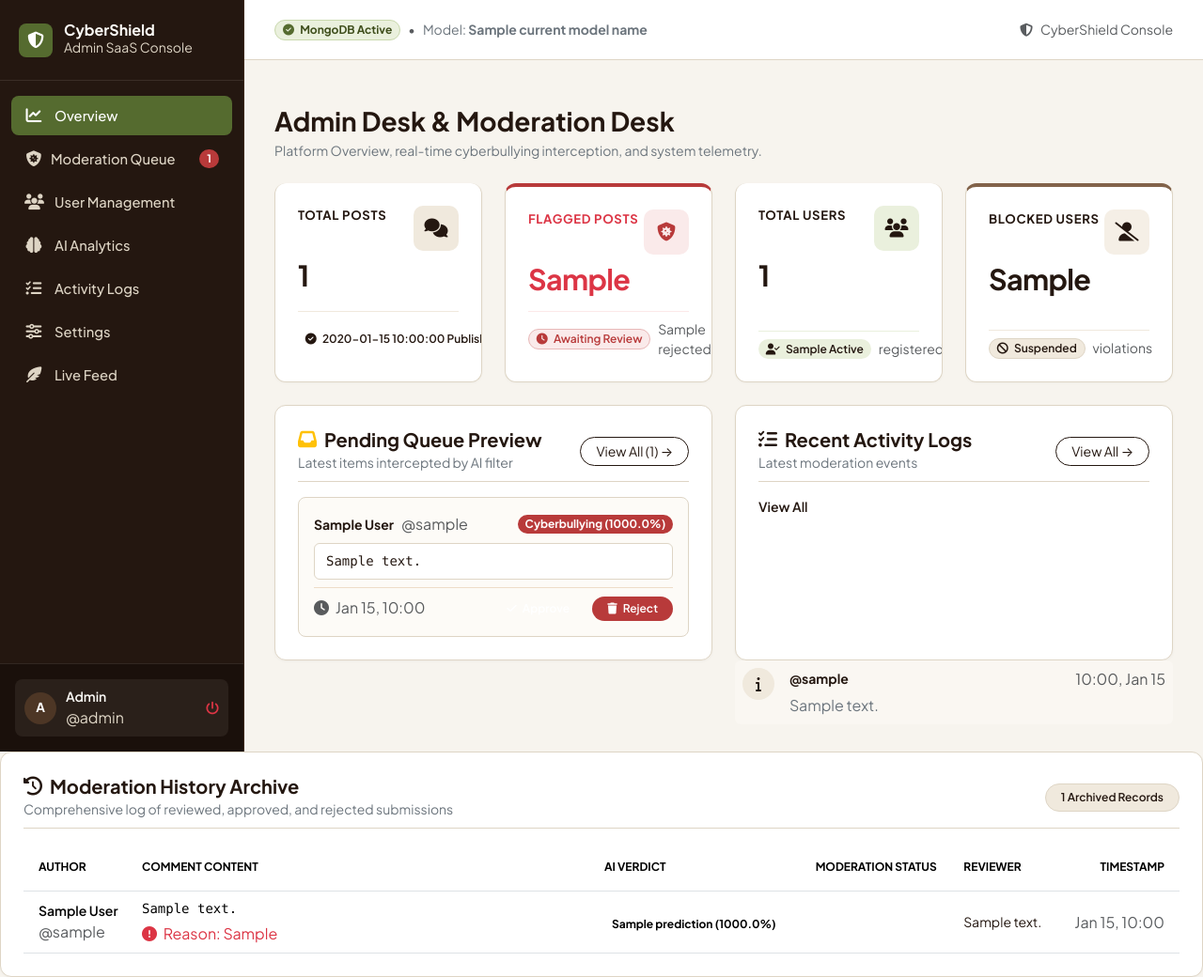
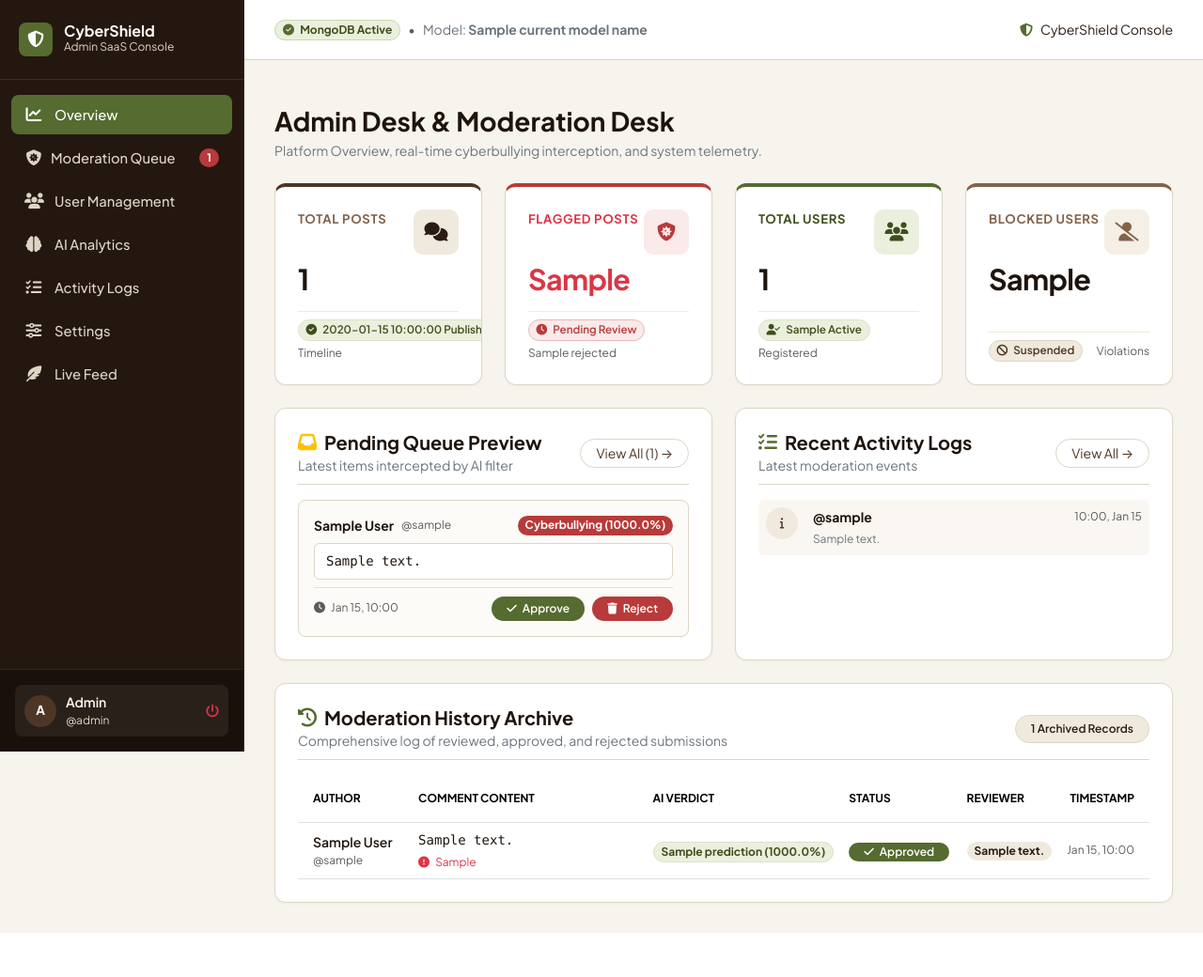
Before and after one commit to Kamakhya07/NLP_project, a Python web app: template templates/admin/dashboard.html in a window 1280 px wide. Shown: the whole page at 94% size. After the commit the page ends 993 px from the top, so only its background shows below. Run offline with Jinja, Linux system fonts and the light colour scheme; the template is opened without the code that fills it: most values are stand-ins (such as "Sample title", 1, 10 or a date in 2020).

Commit message:
fix(ui): eliminate text overlapping, badge clipping, table overflow, and activity log card structure in admin desk

```diff
--- a/templates/admin/base_admin.html
+++ b/templates/admin/base_admin.html
@@ -27,13 +27,36 @@
             --sidebar-active: #556b2f;
             --sidebar-border: #3d2a1d;
 
+            --coffee-darkest: #1e140d;
+            --coffee-dark: #2a1c13;
+            --coffee-medium: #3d2a1d;
+            --coffee-warm: #4d3625;
+            --coffee-light: #644933;
+            --coffee-muted: #82634a;
+
+            /* Rich Solid Olive Palette */
+            --olive-darkest: #2d3814;
+            --olive-dark: #3f4e1c;
+            --olive-medium: #556b2f;
+            --olive-warm: #637a37;
+            --olive-light: #7b9449;
+            --olive-tint: #eaf0dd;
+            --olive-subtle: #dbe4c7;
+
             /* Rich Solid Beige / Linen Palette */
             --body-bg: #f7f4ee;
             --card-bg: #ffffff;
             --card-border: #ded5c5;
             --card-border-subtle: #eae2d5;
+            --beige-bg: #f7f4ee;
+            --beige-surface: #ffffff;
+            --beige-card: #fdfbf7;
+            --beige-subtle: #f0e9dd;
+            --beige-border: #ded5c5;
+            --beige-border-dark: #c4b69f;
+            --beige-muted: #746757;
 
-            /* Rich Solid Accents */
+            /* Rich Solid Semantic Accents */
             --primary-accent: #4d3625;        /* Coffee */
             --primary-accent-hover: #382618;
             --success-color: #556b2f;         /* Olive */
@@ -45,6 +68,10 @@
             --text-main: #241710;             /* Coffee Dark */
             --text-muted: #786858;
             --text-light: #fdfbf7;
+        }
+
+        .fs-xs {
+            font-size: 0.75rem !important;
         }
 
         body {
--- a/templates/admin/dashboard.html
+++ b/templates/admin/dashboard.html
@@ -24,11 +24,11 @@
                 </div>
                 <div class="kpi-val" style="color: var(--coffee-darkest);">{{ analytics.total_posts }}</div>
             </div>
-            <div class="d-flex align-items-center gap-2 mt-3 pt-2 border-top" style="border-color: #f0e9dd !important;">
-                <span class="badge rounded-pill fw-semibold" style="background-color: var(--olive-tint); color: var(--olive-dark); border: 1px solid var(--olive-subtle);">
+            <div class="d-flex align-items-center justify-content-between flex-wrap gap-1 mt-3 pt-2 border-top" style="border-color: #f0e9dd !important;">
+                <span class="badge rounded-pill fw-semibold text-nowrap" style="background-color: var(--olive-tint); color: var(--olive-dark); border: 1px solid var(--olive-subtle); font-size: 0.73rem;">
                     <i class="fa-solid fa-circle-check me-1"></i> {{ analytics.published_posts }} Published
                 </span>
-                <span class="small text-muted">on timeline</span>
+                <span class="text-muted text-nowrap" style="font-size: 0.75rem;">Timeline</span>
             </div>
         </div>
     </div>
@@ -45,11 +45,11 @@
                 </div>
                 <div class="kpi-val text-danger">{{ analytics.quarantined_posts }}</div>
             </div>
-            <div class="d-flex align-items-center gap-2 mt-3 pt-2 border-top" style="border-color: #fce8e8 !important;">
-                <span class="badge rounded-pill fw-semibold" style="background-color: #faeaea; color: var(--danger-color); border: 1px solid #e8b8b8;">
-                    <i class="fa-solid fa-clock me-1"></i> Awaiting Review
+            <div class="d-flex align-items-center justify-content-between flex-wrap gap-1 mt-3 pt-2 border-top" style="border-color: #fce8e8 !important;">
+                <span class="badge rounded-pill fw-semibold text-nowrap" style="background-color: #faeaea; color: var(--danger-color); border: 1px solid #e8b8b8; font-size: 0.73rem;">
+                    <i class="fa-solid fa-clock me-1"></i> Pending Review
                 </span>
-                <span class="small text-muted">{{ analytics.rejected_posts }} rejected</span>
+                <span class="text-muted text-nowrap" style="font-size: 0.75rem;">{{ analytics.rejected_posts }} rejected</span>
             </div>
         </div>
     </div>
@@ -66,11 +66,11 @@
                 </div>
                 <div class="kpi-val" style="color: var(--coffee-darkest);">{{ analytics.total_users }}</div>
             </div>
-            <div class="d-flex align-items-center gap-2 mt-3 pt-2 border-top" style="border-color: #eaf0dd !important;">
-                <span class="badge rounded-pill fw-semibold" style="background-color: #eaf0dd; color: var(--olive-dark); border: 1px solid var(--olive-subtle);">
+            <div class="d-flex align-items-center justify-content-between flex-wrap gap-1 mt-3 pt-2 border-top" style="border-color: #eaf0dd !important;">
+                <span class="badge rounded-pill fw-semibold text-nowrap" style="background-color: #eaf0dd; color: var(--olive-dark); border: 1px solid var(--olive-subtle); font-size: 0.73rem;">
                     <i class="fa-solid fa-user-check me-1"></i> {{ analytics.active_users }} Active
                 </span>
-                <span class="small text-muted">registered</span>
+                <span class="text-muted text-nowrap" style="font-size: 0.75rem;">Registered</span>
             </div>
         </div>
     </div>
@@ -87,11 +87,11 @@
                 </div>
                 <div class="kpi-val" style="color: var(--coffee-darkest);">{{ analytics.blocked_users }}</div>
             </div>
-            <div class="d-flex align-items-center gap-2 mt-3 pt-2 border-top" style="border-color: #f0e9dd !important;">
-                <span class="badge rounded-pill fw-semibold" style="background-color: #f0e9dd; color: var(--coffee-warm); border: 1px solid #ded5c5;">
+            <div class="d-flex align-items-center justify-content-between flex-wrap gap-1 mt-3 pt-2 border-top" style="border-color: #f0e9dd !important;">
+                <span class="badge rounded-pill fw-semibold text-nowrap" style="background-color: #f0e9dd; color: var(--coffee-warm); border: 1px solid #ded5c5; font-size: 0.73rem;">
                     <i class="fa-solid fa-ban me-1"></i> Suspended
                 </span>
-                <span class="small text-muted">violations</span>
+                <span class="text-muted text-nowrap" style="font-size: 0.75rem;">Violations</span>
             </div>
         </div>
     </div>
@@ -134,12 +134,12 @@
                             <span class="text-muted fs-xs"><i class="fa-solid fa-clock me-1"></i> {{ p.created_at.strftime('%b %d, %H:%M') if p.created_at else 'Recent' }}</span>
                             <div class="d-flex align-items-center gap-2">
                                 <form method="POST" action="{{ url_for('admin_approve_post', post_id=p._id) }}" class="d-inline">
-                                    <button type="submit" class="btn btn-sm py-1 px-3 rounded-pill fw-semibold" style="background-color: var(--olive-medium); color: #ffffff; font-size: 0.75rem; border: none;">
+                                    <button type="submit" class="btn btn-sm py-1 px-3 rounded-pill fw-semibold" style="background-color: #556b2f !important; color: #ffffff !important; font-size: 0.75rem; border: none;">
                                         <i class="fa-solid fa-check me-1"></i> Approve
                                     </button>
                                 </form>
                                 <form method="POST" action="{{ url_for('admin_reject_post', post_id=p._id) }}" class="d-inline" onsubmit="return confirm('Reject this flagged post?');">
-                                    <button type="submit" class="btn btn-sm py-1 px-3 rounded-pill fw-semibold" style="background-color: var(--danger-color); color: #ffffff; font-size: 0.75rem; border: none;">
+                                    <button type="submit" class="btn btn-sm py-1 px-3 rounded-pill fw-semibold" style="background-color: #b83a3a !important; color: #ffffff !important; font-size: 0.75rem; border: none;">
                                         <i class="fa-solid fa-trash me-1"></i> Reject
                                     </button>
                                 </form>
@@ -150,7 +150,7 @@
                 </div>
             {% else %}
                 <div class="p-5 text-center text-muted flex-grow-1 d-flex flex-column justify-content-center">
-                    <i class="fa-solid fa-circle-check fs-1 mb-3" style="color: var(--olive-medium);"></i>
+                    <i class="fa-solid fa-circle-check fs-1 mb-3" style="color: #556b2f;"></i>
                     <h6 class="fw-bold" style="color: var(--coffee-darkest);">Queue is Clear!</h6>
                     <p class="small text-muted mb-0">No intercepted cyberbullying comments currently require review.</p>
                 </div>
@@ -164,15 +164,13 @@
             <div class="d-flex align-items-center justify-content-between mb-3 pb-2 border-bottom" style="border-color: var(--card-border) !important;">
                 <div>
                     <h5 class="fw-bold mb-0 d-flex align-items-center gap-2" style="color: var(--coffee-darkest);">
-                        <i class="fa-solid fa-list-check" style="color: var(--olive-medium);"></i> Recent Activity Logs
+                        <i class="fa-solid fa-list-check" style="color: #556b2f;"></i> Recent Activity Logs
                     </h5>
                     <span class="text-secondary small">Latest moderation events</span>
                 </div>
                 <a href="{{ url_for('admin_activity') }}" class="btn btn-sm btn-outline-secondary rounded-pill px-3" style="color: var(--coffee-warm); border-color: var(--beige-border);">
                     View All &rarr;
                 </a>
-            </div>
-                <a href="{{ url_for('admin_activity') }}" class="small text-decoration-none fw-semibold" style="color: var(--coffee-warm);">View All</a>
             </div>
 
             {% if recent_activities %}
@@ -218,71 +216,73 @@
             <div class="d-flex align-items-center justify-content-between mb-3 pb-2 border-bottom flex-wrap gap-2" style="border-color: var(--card-border) !important;">
                 <div>
                     <h5 class="fw-bold mb-0 d-flex align-items-center gap-2" style="color: var(--coffee-darkest);">
-                        <i class="fa-solid fa-clock-rotate-left" style="color: var(--olive-medium);"></i> Moderation History Archive
+                        <i class="fa-solid fa-clock-rotate-left" style="color: #556b2f;"></i> Moderation History Archive
                     </h5>
                     <span class="text-secondary small">Comprehensive log of reviewed, approved, and rejected submissions</span>
                 </div>
-                <span class="badge rounded-pill px-3 py-2 fw-semibold" style="background-color: #f0e9dd; color: var(--coffee-dark); border: 1px solid var(--card-border);">
+                <span class="badge rounded-pill px-3 py-2 fw-semibold text-nowrap" style="background-color: #f0e9dd; color: var(--coffee-dark); border: 1px solid var(--card-border);">
                     {{ history_posts|length }} Archived Records
                 </span>
             </div>
 
-            <div class="table-responsive">
-                <table class="table table-hover align-middle mb-0">
+            <div class="table-responsive" style="width: 100%; overflow-x: auto; -webkit-overflow-scrolling: touch;">
+                <table class="table table-hover align-middle mb-0" style="min-width: 840px;">
                     <thead style="background-color: #f5efe6; color: var(--coffee-muted); font-size: 0.75rem; text-transform: uppercase;">
                         <tr>
-                            <th class="ps-3 py-3">Author</th>
-                            <th class="py-3" style="width: 40%;">Comment Content</th>
-                            <th class="py-3">AI Verdict</th>
-                            <th class="py-3">Moderation Status</th>
-                            <th class="py-3">Reviewer</th>
-                            <th class="text-end pe-3 py-3">Timestamp</th>
+                            <th class="ps-3 py-3 text-nowrap" style="width: 14%;">Author</th>
+                            <th class="py-3" style="width: 36%;">Comment Content</th>
+                            <th class="py-3 text-nowrap" style="width: 18%;">AI Verdict</th>
+                            <th class="py-3 text-nowrap" style="width: 14%;">Status</th>
+                            <th class="py-3 text-nowrap" style="width: 10%;">Reviewer</th>
+                            <th class="text-end pe-3 py-3 text-nowrap" style="width: 8%;">Timestamp</th>
                         </tr>
                     </thead>
                     <tbody>
                         {% if history_posts %}
                             {% for p in history_posts %}
                             <tr>
-                                <td class="ps-3">
+                                <td class="ps-3 text-nowrap">
                                     <div class="fw-semibold small" style="color: var(--coffee-darkest);">{{ p.display_name }}</div>
                                     <div class="text-muted fs-xs">@{{ p.username }}</div>
                                 </td>
                                 <td>
-                                    <div class="small text-truncate font-monospace" style="max-width: 380px; color: var(--coffee-darkest);">
+                                    <div class="small text-truncate font-monospace" style="max-width: 340px; color: var(--coffee-darkest);">
                                         {{ p.content }}
                                     </div>
                                     {% if p.moderation and p.moderation.rejection_reason %}
-                                    <div class="fs-xs mt-1 text-danger">
-                                        <i class="fa-solid fa-circle-exclamation me-1"></i> Reason: {{ p.moderation.rejection_reason }}
+                                    <div class="fs-xs mt-1 text-danger text-truncate" style="max-width: 340px;">
+                                        <i class="fa-solid fa-circle-exclamation me-1"></i> {{ p.moderation.rejection_reason }}
                                     </div>
                                     {% endif %}
                                 </td>
-                                <td>
-                                    <span class="badge rounded-pill px-2 py-1 fs-xs" style="
+                                <td class="text-nowrap">
+                                    <span class="badge rounded-pill px-2 py-1 fs-xs text-nowrap" style="
                                         {% if p.moderation.prediction == 'Cyberbullying' %}background-color: #faeaea; color: var(--danger-color); border: 1px solid #e8b8b8;
                                         {% else %}background-color: var(--olive-tint); color: var(--olive-dark); border: 1px solid var(--olive-subtle);{% endif %}">
                                         {{ p.moderation.prediction }} ({{ ((p.moderation.confidence or 0.9)|float * 100)|round(1) }}%)
                                     </span>
                                 </td>
-                                <td>
+                                <td class="text-nowrap">
                                     {% if p.status == 'published' %}
-                                        <span class="badge rounded-pill px-3 py-1 fs-xs fw-semibold" style="background-color: var(--olive-medium); color: #ffffff;">
+                                        <span class="badge rounded-pill px-3 py-1 fs-xs fw-semibold text-nowrap" style="background-color: #556b2f; color: #ffffff;">
                                             <i class="fa-solid fa-check me-1"></i> Approved
                                         </span>
                                     {% elif p.status == 'rejected' %}
-                                        <span class="badge rounded-pill px-3 py-1 fs-xs fw-semibold" style="background-color: var(--danger-color); color: #ffffff;">
+                                        <span class="badge rounded-pill px-3 py-1 fs-xs fw-semibold text-nowrap" style="background-color: var(--danger-color); color: #ffffff;">
                                             <i class="fa-solid fa-ban me-1"></i> Rejected
                                         </span>
                                     {% else %}
-                                        <span class="badge rounded-pill px-3 py-1 fs-xs fw-semibold" style="background-color: #f0e9dd; color: var(--coffee-warm); border: 1px solid var(--card-border);">
+                                        <span class="badge rounded-pill px-3 py-1 fs-xs fw-semibold text-nowrap" style="background-color: #f0e9dd; color: var(--coffee-warm); border: 1px solid var(--card-border);">
                                             <i class="fa-solid fa-clock me-1"></i> Quarantined
                                         </span>
                                     {% endif %}
                                 </td>
-                                <td class="small" style="color: var(--coffee-muted);">
-                                    {{ p.moderation.reviewed_by|default('AI Auto-Filter') }}
+                                <td class="small text-nowrap" style="color: var(--coffee-muted);">
+                                    <span class="badge rounded-pill px-2 py-1 fs-xs" style="background-color: #f0e9dd; color: var(--coffee-dark);">
+                                        {{ p.moderation.reviewed_by|default('AI Auto-Filter') }}
+                                    </span>
                                 </td>
-                                <td class="text-end pe-3 text-muted fs-xs">
+                                <td class="text-end pe-3 text-muted fs-xs text-nowrap">
                                     {{ p.moderation.reviewed_at.strftime('%b %d, %H:%M') if p.moderation.reviewed_at else (p.created_at.strftime('%b %d, %H:%M') if p.created_at else 'Recent') }}
                                 </td>
                             </tr>
--- a/templates/admin/queue.html
+++ b/templates/admin/queue.html
@@ -122,7 +122,7 @@
                 <!-- Action Button Toolbar -->
                 <div class="d-flex align-items-center justify-content-between pt-3 border-top flex-wrap gap-2">
                     <span class="text-muted small">
-                        Author Strike Count: <strong class="text-danger">{{ post.author_strikes|default(1) }} recorded</strong>
+                        Author Strike Count: <strong class="text-danger">{{ post.author_strikes|default(1) }} Recorded Violations</strong>
                     </span>
 
                     <div class="d-flex align-items-center gap-2">
```
